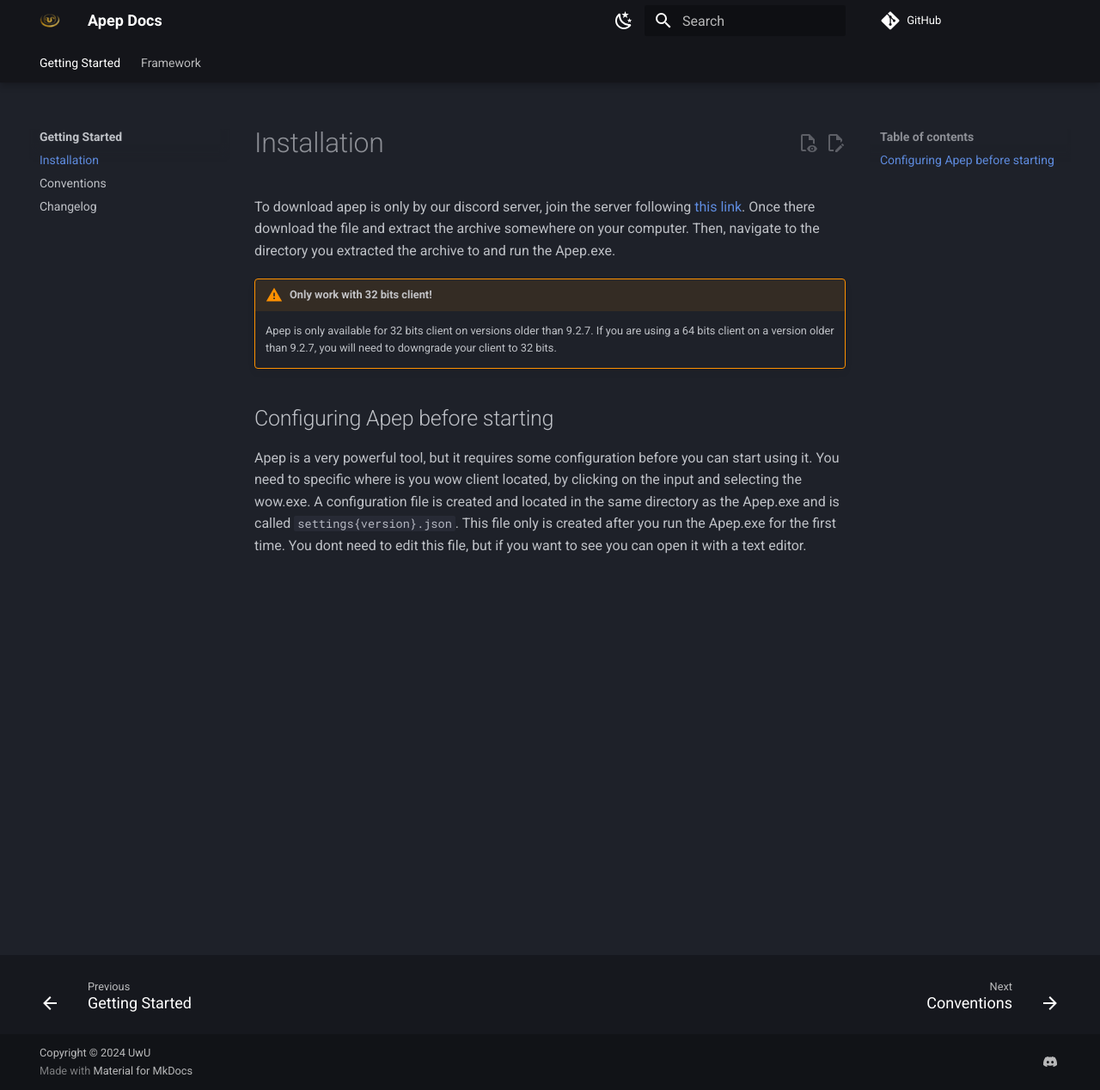
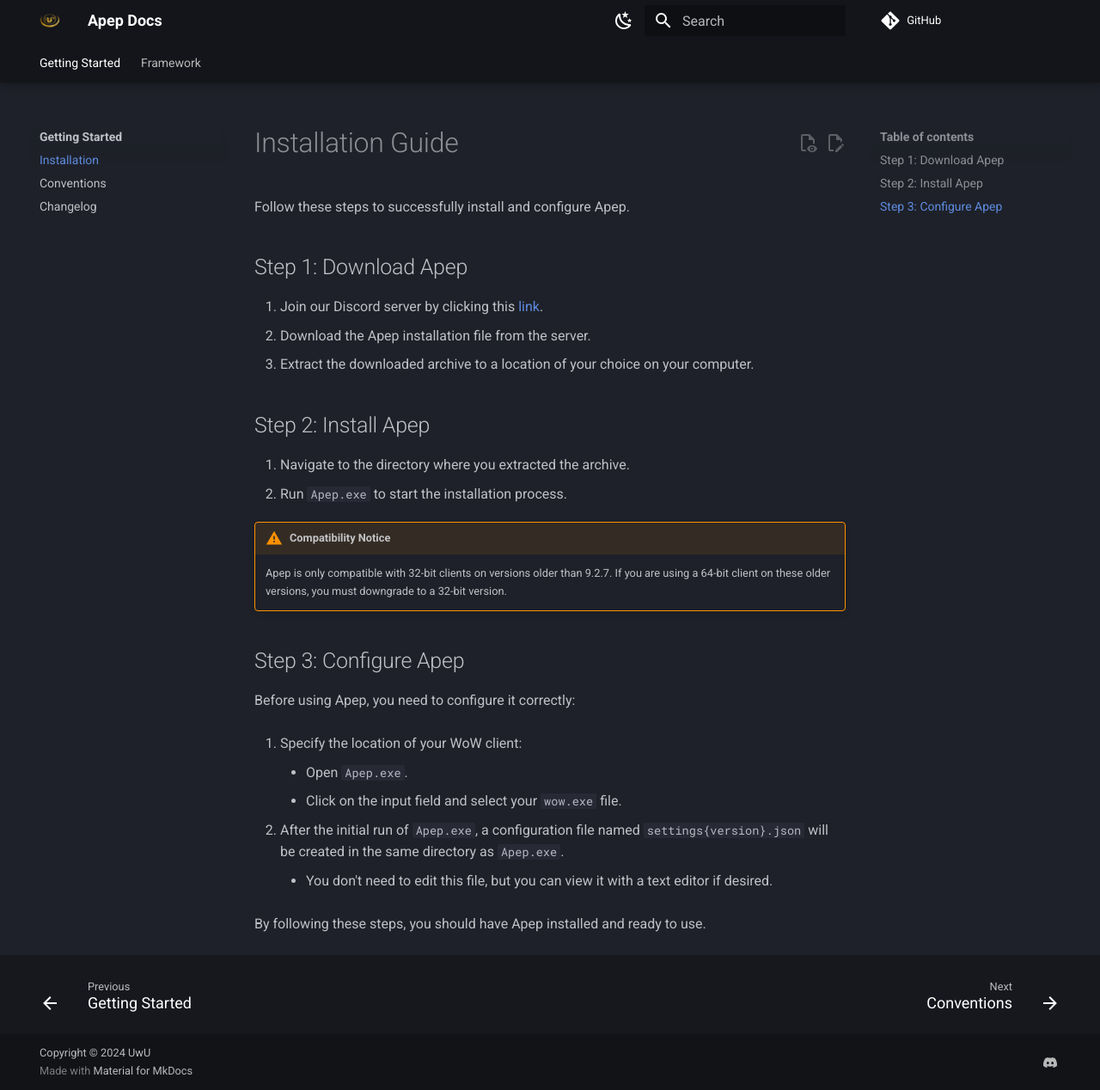
Before and after one commit to DimaSheiko/apep-docs, an MkDocs documentation site: the page built from docs/installation.md, in a window 1280 px wide and 1268 px high. Shown: the whole window at 86% size. Built offline with MkDocs 1.6.1 and Material for MkDocs 9.7.7, drawn with Linux system fonts in a browser that asks for light colours; comment, search, counter and statistics services are not loaded.

Commit message:
Improved Installation page

```diff
--- a/docs/installation.md
+++ b/docs/installation.md
@@ -1,11 +1,32 @@
-# Installation
+# Installation Guide
 
-To download apep is only by our discord server, join the server following [this link](https://discord.gg/ZXrZZbTqZ9). Once there download the file and extract the archive somewhere on your computer. Then, navigate to the directory you extracted the archive to and run the Apep.exe.
+Follow these steps to successfully install and configure Apep.
 
-!!! warning "Only work with 32 bits client!"
+## Step 1: Download Apep
 
-    Apep is only available for 32 bits client on versions older than 9.2.7. If you are using a 64 bits client on a version older than 9.2.7, you will need to downgrade your client to 32 bits.
+1. Join our Discord server by clicking this [link](https://discord.gg/ZXrZZbTqZ9).
+2. Download the Apep installation file from the server.
+3. Extract the downloaded archive to a location of your choice on your computer.
 
-## Configuring Apep before starting
+## Step 2: Install Apep
 
-Apep is a very powerful tool, but it requires some configuration before you can start using it. You need to specific where is you wow client located, by clicking on the input and selecting the wow.exe. A configuration file is created and located in the same directory as the Apep.exe and is called `settings{version}.json`. This file only is created after you run the Apep.exe for the first time. You dont need to edit this file, but if you want to see you can open it with a text editor.
+1. Navigate to the directory where you extracted the archive.
+2. Run `Apep.exe` to start the installation process.
+
+!!! warning "Compatibility Notice"
+
+     Apep is only compatible with 32-bit clients on versions older than 9.2.7. If you are using a 64-bit client on these older versions, you must downgrade to a 32-bit version.
+
+## Step 3: Configure Apep
+
+Before using Apep, you need to configure it correctly:
+
+1. Specify the location of your WoW client:
+
+    - Open `Apep.exe`.
+    - Click on the input field and select your `wow.exe` file.
+
+2. After the initial run of `Apep.exe`, a configuration file named `settings{version}.json` will be created in the same directory as `Apep.exe`.
+    - You don't need to edit this file, but you can view it with a text editor if desired.
+
+By following these steps, you should have Apep installed and ready to use.
```
